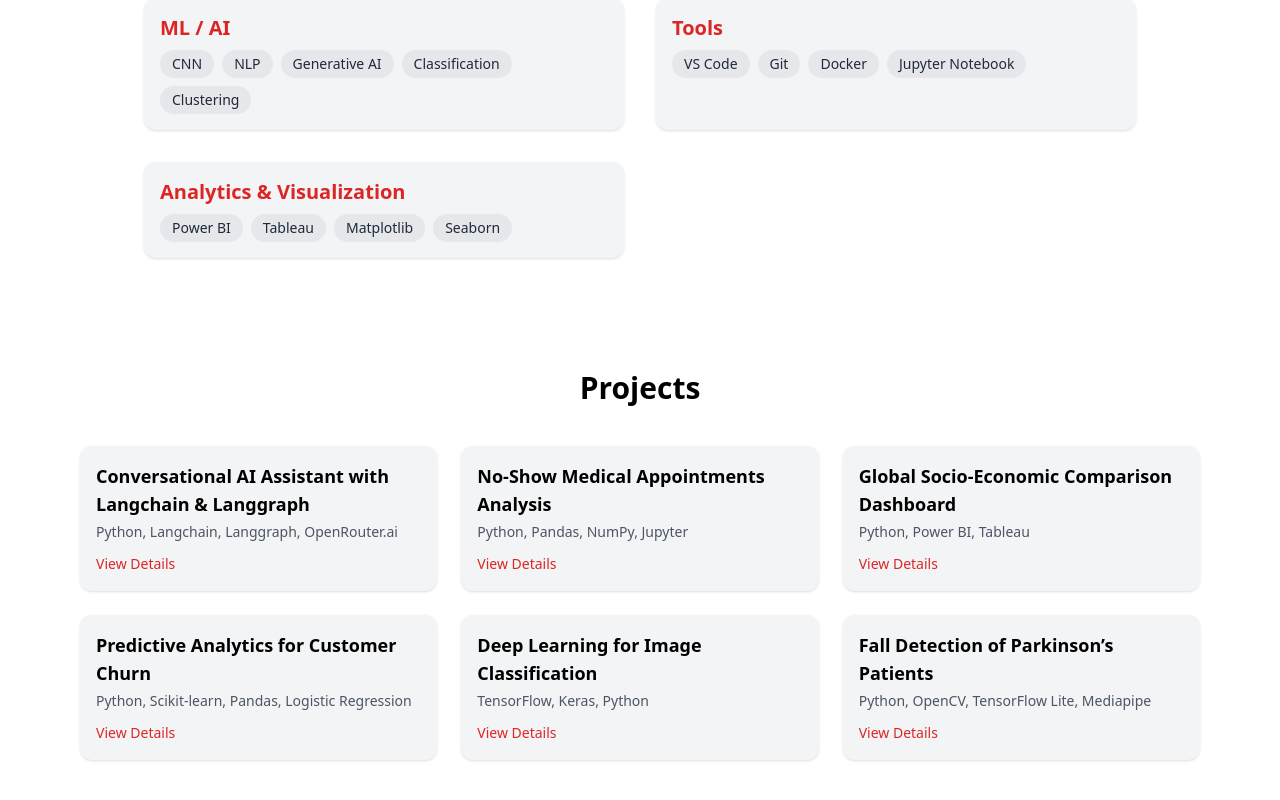
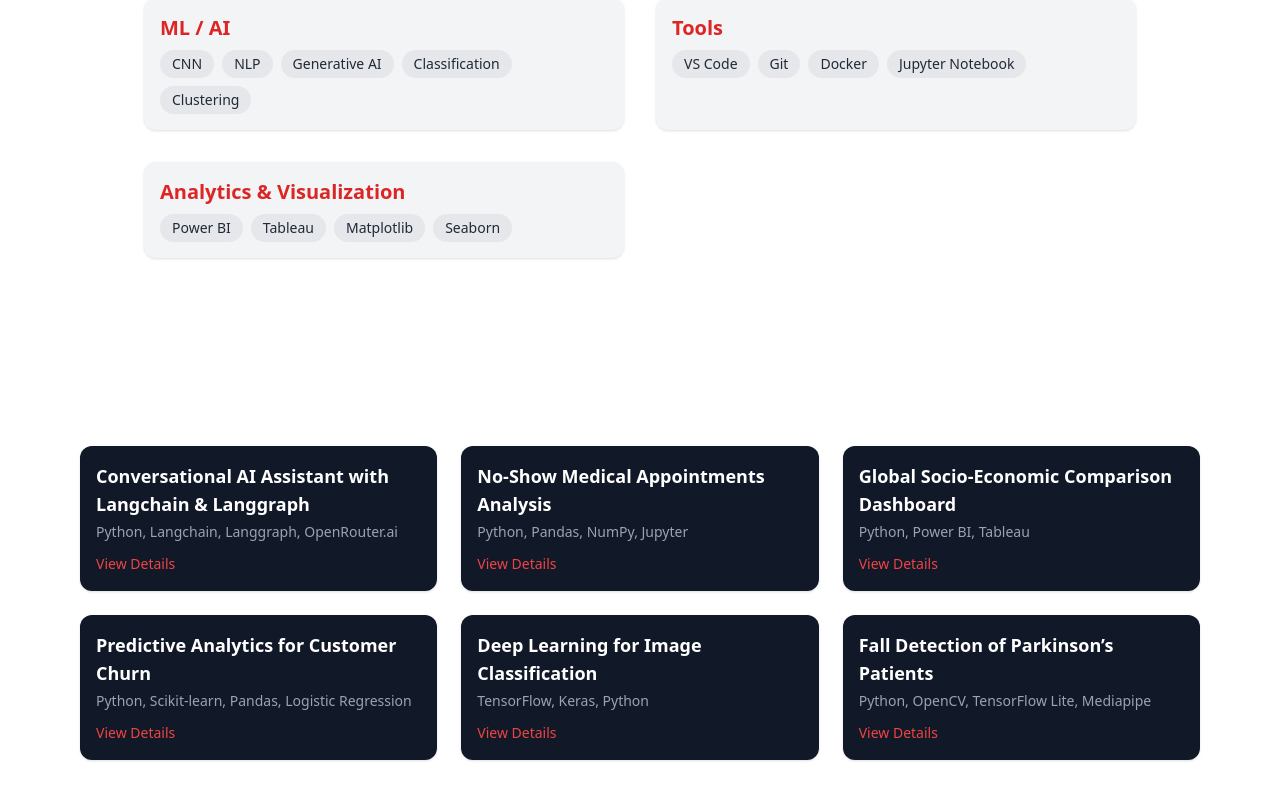
Before and after one commit to 132905/harsh-portfolio, a React (Vite) app: page / in a window 1280 px wide. Shown: the part 798-1598 px from the top of the page. Built offline with nearby package versions, Linux system fonts and the light colour scheme.

Commit message:
Update PortfolioHome.jsx

```diff
--- a/src/pages/PortfolioHome.jsx
+++ b/src/pages/PortfolioHome.jsx
@@ -129,19 +129,23 @@
 
       {/* Projects */}
 <section id="projects" className="py-16 px-4 max-w-6xl mx-auto">
-        <h2 className="text-3xl font-bold text-center mb-10">Projects</h2>
+  <h2 className="text-3xl font-bold text-center mb-10 text-white">Projects</h2>
   <div className="grid grid-cols-3 gap-6">
     {projects.map((project, idx) => (
-            <div key={idx} className="bg-gray-100 p-4 rounded-xl shadow">
+      <div key={idx} className="bg-gray-900 p-4 rounded-xl shadow text-white">
         <h3 className="text-lg font-semibold mb-1">{project.title}</h3>
-              <p className="text-sm text-gray-600">{project.tech}</p>
-              <button onClick={() => setModalData(project)} className="mt-3 text-sm text-red-600 hover:underline">
+        <p className="text-sm text-gray-400">{project.tech}</p>
+        <button
+          onClick={() => setModalData(project)}
+          className="mt-3 text-sm text-red-500 hover:underline"
+        >
           View Details
         </button>
       </div>
     ))}
   </div>
 </section>
+
 
       {/* Modal */}
       <AnimatePresence>
```
Lines whose indentation alone changed are shown as unchanged.
